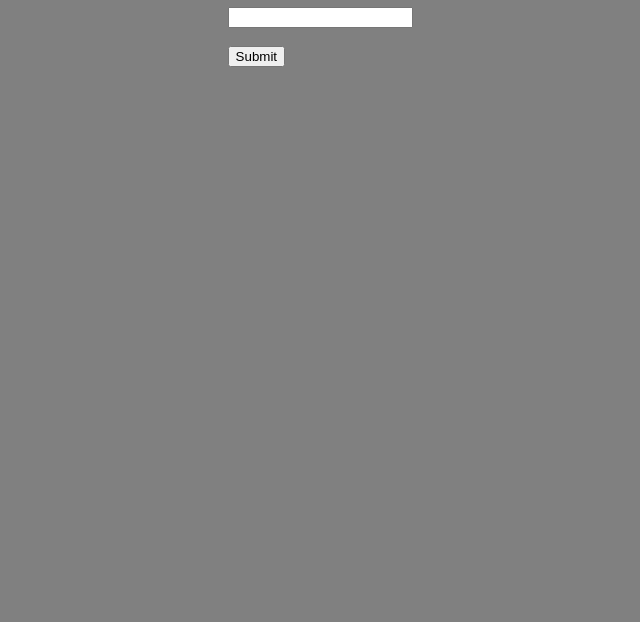
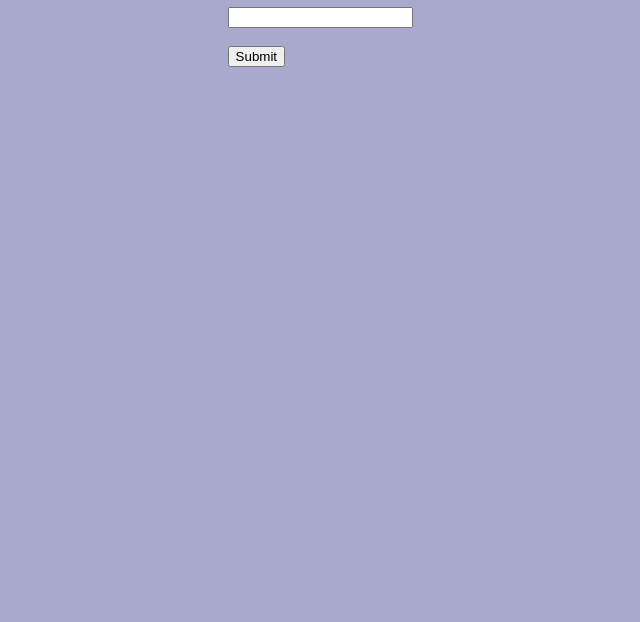
Before and after one commit to DerekDanielson/ToDo, a plain HTML site: page index.html in a window 1280 px wide. Shown: the part 178-800 px from the top of the page, without its empty margins (286-926 px from the left). Drawn offline with Linux system fonts and the light colour scheme.

Commit message:
Background change

```diff
--- a/style.css
+++ b/style.css
@@ -1,5 +1,5 @@
 body {
-    background-color: gray;
+    background-color: rgb(168, 169, 204);
 }
 
 #container {
```
